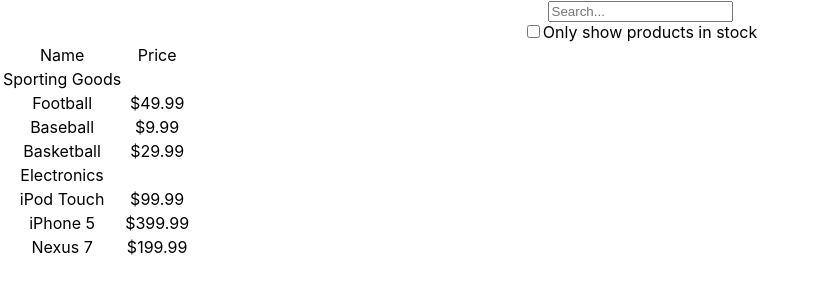
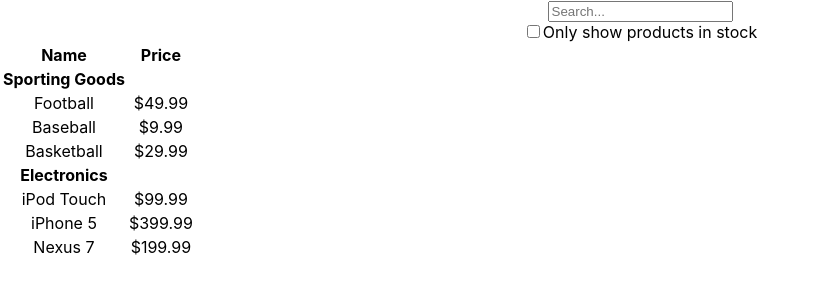
Before and after one commit to in-woong/zerobase, a React (Create React App) app in the folder lecture/react/example/my-app_CRA/: page / in a window 1280 px wide. Shown: the top 300 px of the page, without its empty margins (0-817 px from the left). Built offline with nearby package versions, Linux system fonts and the light colour scheme.

Commit message:
add 6.12/react_inlineStyle

```diff
--- a/lecture/react/example/my-app_CRA/src/components/onlinestore/ProductsTable.js
+++ b/lecture/react/example/my-app_CRA/src/components/onlinestore/ProductsTable.js
@@ -9,12 +9,12 @@
   return (
     <>
       <tr>
-        <td>{category}</td>
+        <td style={{ fontWeight: 'bold' }}>{category}</td>
       </tr>
 
       {filteredItems.map((item, idx) => (
         <tr key={idx}>
-          <td>{item.name}</td>
+          <td style={{ color: item.stocked ? 'black' : 'rd' }}>{item.name}</td>
           <td>{item.price}</td>
         </tr>
       ))}
--- a/lecture/react/example/my-app_CRA/src/components/onlinestore/StoreTable.js
+++ b/lecture/react/example/my-app_CRA/src/components/onlinestore/StoreTable.js
@@ -23,8 +23,8 @@
     <table>
       <thead>
         <tr>
-          <td>Name</td>
-          <td>Price</td>
+          <td style={{ fontWeight: "bold" }}>Name</td>
+          <td style={{ fontWeight: "bold" }}>Price</td>
         </tr>
       </thead>
       <tbody>
```
Also changed, not shown: 1 other file (tests, documents, lock files or other folders).
